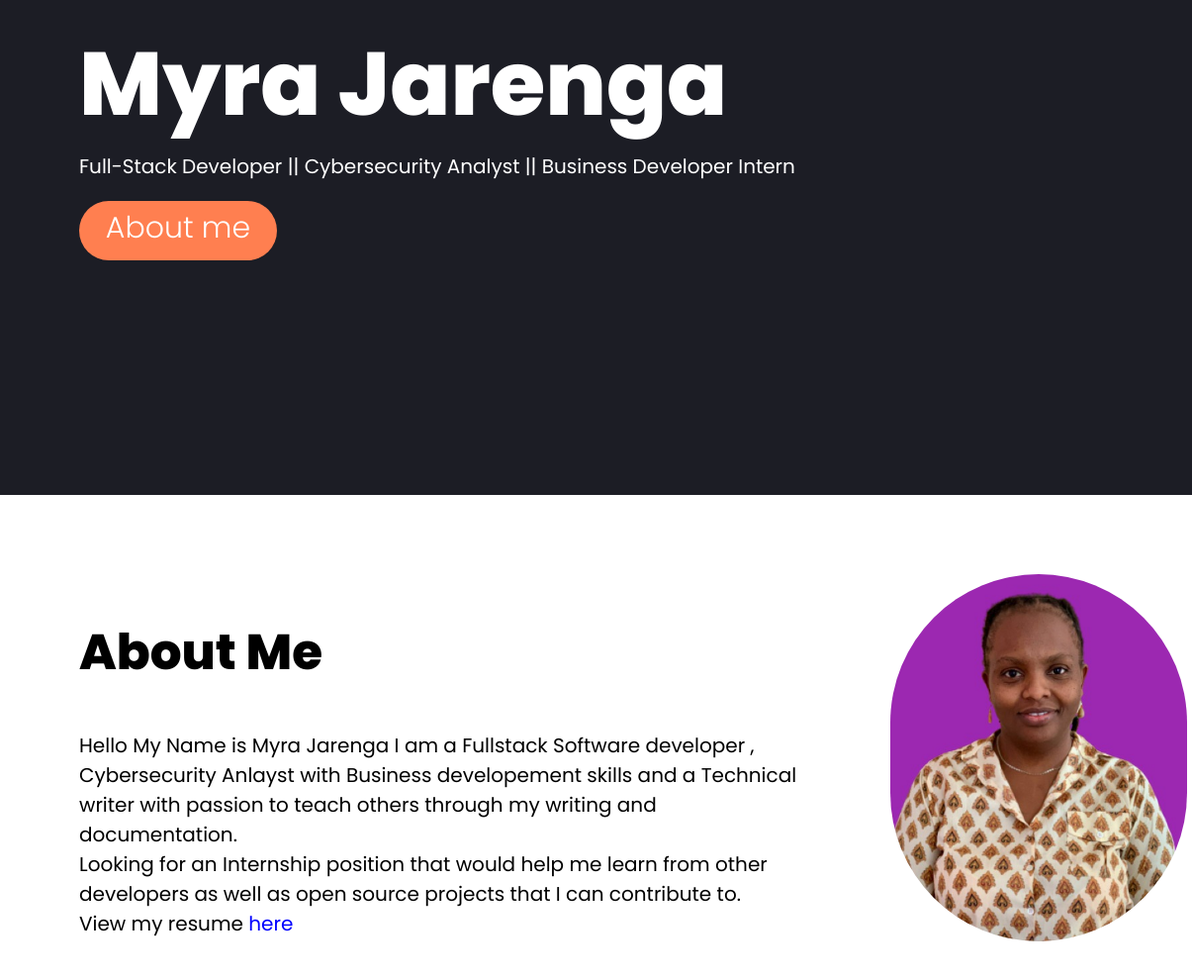
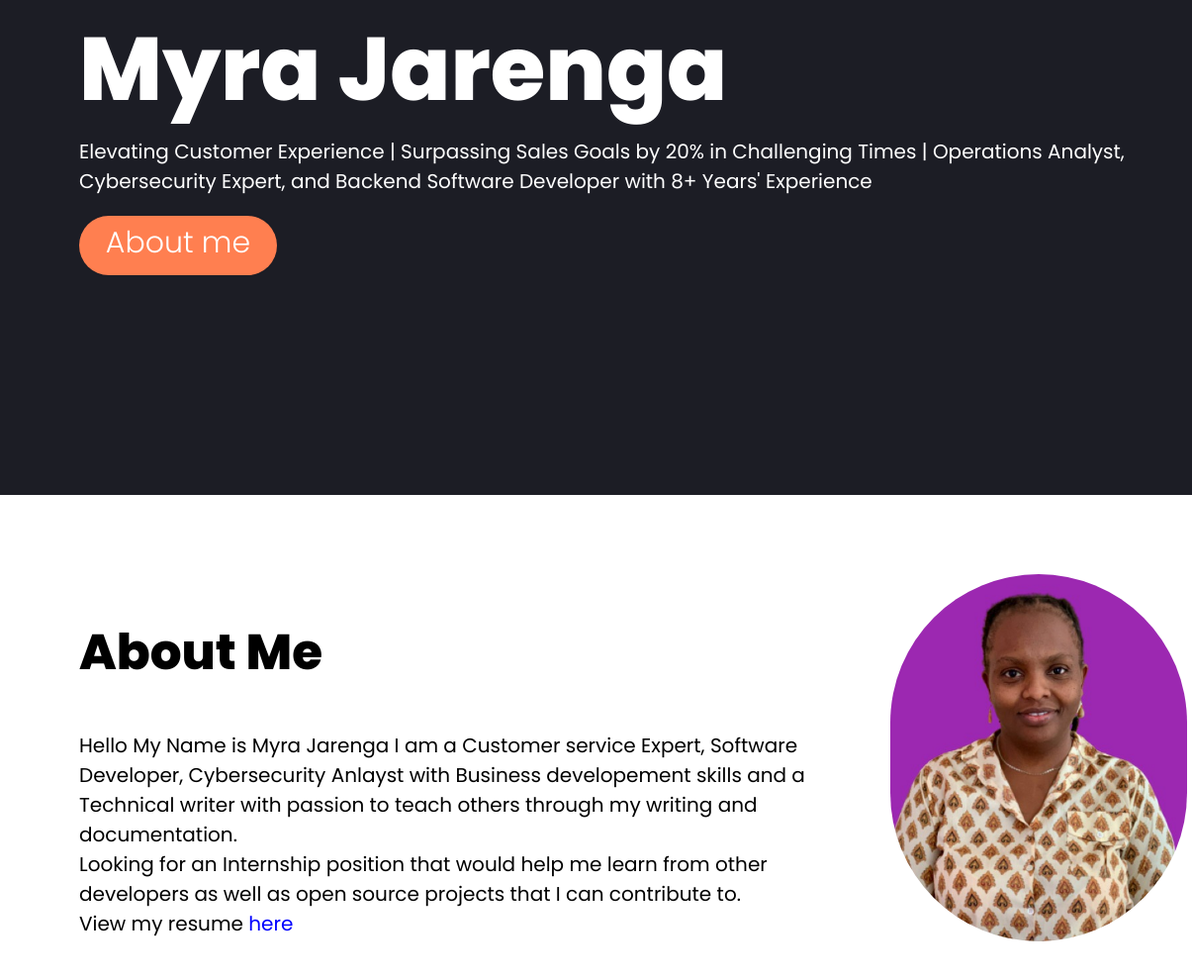
Before and after one commit to myrajarenga/myrajarenga.github.io, a plain HTML site: page index.html in a window 1280 px wide. Shown: the part 300-1290 px from the top of the page at 99% size, 0-1205 px from the left. Drawn offline with Linux system fonts and the light colour scheme.

Commit message:
revised portfolio

```diff
--- a/index.html
+++ b/index.html
@@ -28,7 +28,7 @@
         <div class="hero-area">
             <div class="hero-text">
              <h1>Myra Jarenga</h1>
-             <p>Full-Stack Developer || Cybersecurity Analyst || Business Developer Intern</p>
+             <p>Elevating Customer Experience | Surpassing Sales Goals by 20% in Challenging Times | Operations Analyst, Cybersecurity Expert, and Backend Software Developer with 8+ Years' Experience</p>
              <div class="button"><a href="#about-me">About me</a></div>
 
             </div>
@@ -47,7 +47,7 @@
     <section class="sub-section" id="about-me">
         <div class="information">
             <h2>About Me</h2>
-            <p class="para">Hello My Name is Myra Jarenga I am a Fullstack Software developer , Cybersecurity Anlayst with Business developement skills and a Technical writer with passion to teach others through my writing and documentation. </p>
+            <p class="para">Hello My Name is Myra Jarenga I am a Customer service Expert, Software Developer, Cybersecurity Anlayst with Business developement skills and a Technical writer with passion to teach others through my writing and documentation. </p>
             <p class="para">Looking for an Internship position that would help me learn from other developers as well as open source projects that I can contribute to.</p>
             <p class="para">View my resume<a class="resume_link" href="https://docs.google.com/document/d/19aAHyLmdlULCqqJez28YNpJphNoHUebN3ZWoPSPBKE0/edit" target="_blank"> here</a></p>
         </div>
```
